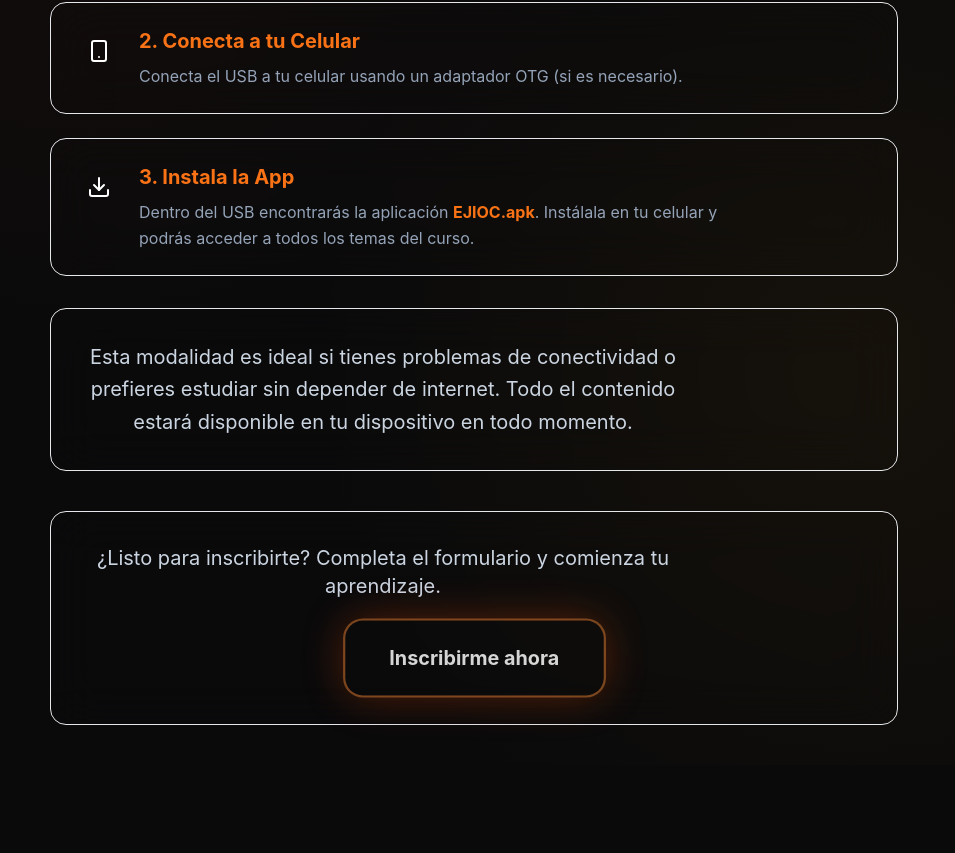
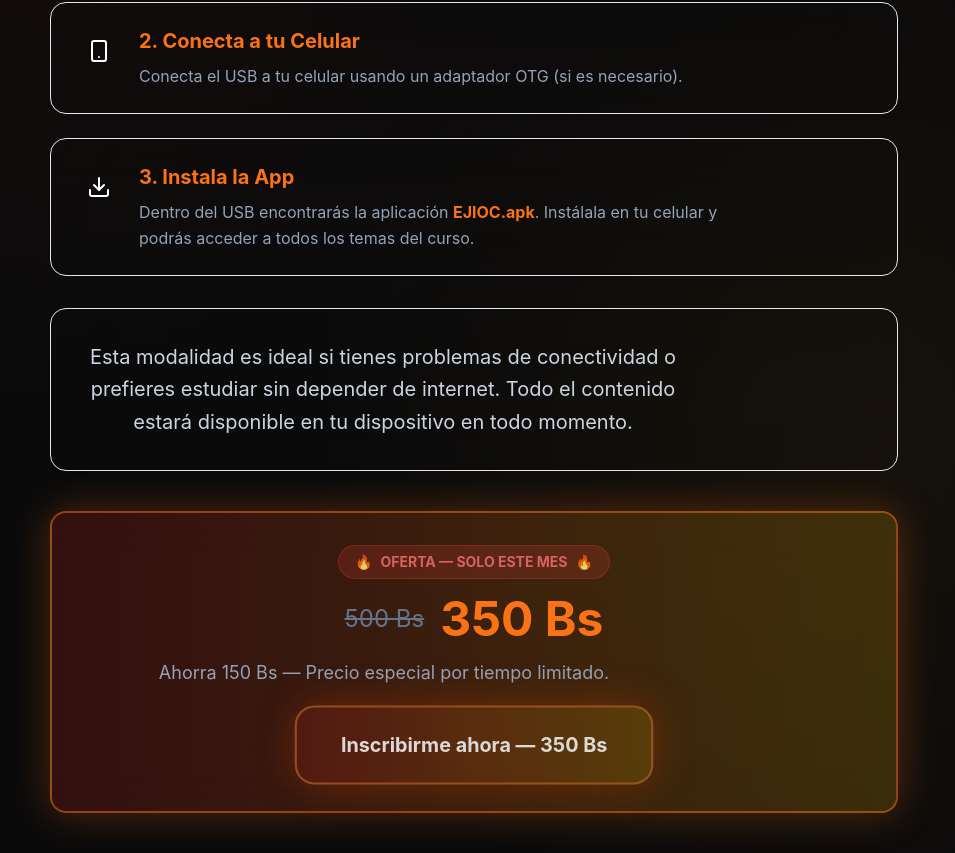
Before and after one commit to wilmer12354/Curso_JusticiaIndigena, a Next.js app: page /modalidades/a-distancia in a window 1280 px wide. Shown: the part 562-1415 px from the top of the page, without its empty margins (166-1121 px from the left). Before the commit the page ends 1327 px from the top, so only its background shows below. Built offline with nearby package versions, Linux system fonts and the light colour scheme.

Commit message:
promocion

```diff
--- a/src/app/modalidades/a-distancia/page.tsx
+++ b/src/app/modalidades/a-distancia/page.tsx
@@ -97,10 +97,19 @@ export default function ADistanciaPage() {
           </p>
         </div>
 
-        {/* Inscripción */}
-        <div className="bg-white/4 backdrop-blur-xl border border-white/8 rounded-2xl p-8 text-center mt-10">
-          <p className="text-slate-300 text-xl mb-6">
-            ¿Listo para inscribirte? Completa el formulario y comienza tu aprendizaje.
+        {/* Precio Oferta */}
+        <div className="bg-gradient-to-r from-red-600/20 via-orange-500/20 to-yellow-500/20 backdrop-blur-xl border-2 border-orange-500/50 rounded-2xl p-8 text-center mt-10 shadow-[0_0_40px_rgba(249,115,22,0.3)]">
+          <div className="inline-flex items-center gap-2 px-4 py-1.5 rounded-full bg-red-500/20 border border-red-500/30 text-red-400 text-sm font-bold mb-4 animate-pulse">
+            <span>🔥</span>
+            <span>OFERTA — SOLO ESTE MES</span>
+            <span>🔥</span>
+          </div>
+          <div className="flex items-center justify-center gap-4 mb-4">
+            <span className="text-slate-500 text-2xl line-through">500 Bs</span>
+            <span className="text-orange-500 text-5xl font-bold">350 Bs</span>
+          </div>
+          <p className="text-slate-400 text-lg mb-6">
+            Ahorra 150 Bs — Precio especial por tiempo limitado.
           </p>
           <a
             href="https://docs.google.com/forms/d/e/1FAIpQLSf893LfRzC8LwErurS32uOMMzqdogcolbHEJO9uouachX3vrA/viewform?usp=header"
@@ -108,7 +117,7 @@ export default function ADistanciaPage() {
             rel="noopener noreferrer"
             className="inline-flex items-center gap-3 px-10 py-5 rounded-2xl bg-gradient-to-r from-primary to-orange-600 text-white font-bold text-lg transition-all duration-300 scale-110 shadow-[0_0_40px_rgba(194,65,12,0.5)] animate-pulse ring-2 ring-orange-400/50"
           >
-            Inscribirme ahora
+            Inscribirme ahora — 350 Bs
           </a>
         </div>
       </div>
--- a/src/app/page.tsx
+++ b/src/app/page.tsx
@@ -289,6 +289,16 @@ export default function LandingPage() {
             <h2 className="text-3xl md:text-4xl font-bold text-white mt-10 mb-8">
               Modalidades
             </h2>
+
+            {/* OFERTA */}
+            <a
+              href="/modalidades/a-distancia"
+              className="inline-flex items-center gap-3 px-8 py-4 rounded-2xl bg-gradient-to-r from-red-600 via-orange-500 to-yellow-500 text-white font-bold text-lg md:text-xl transition-all duration-300 hover:scale-105 hover:shadow-xl hover:shadow-orange-500/40 active:scale-95 shadow-[0_0_30px_rgba(249,115,22,0.5)] animate-pulse ring-2 ring-orange-400/50 mb-8 max-w-4xl mx-auto"
+            >
+              <span className="text-2xl">🔥</span>
+              <span>OFERTA HASTA FIN DE MES — 350 Bs</span>
+              <span className="text-2xl">🔥</span>
+            </a>
 
             <div className="grid grid-cols-1 sm:grid-cols-2 lg:grid-cols-3 gap-4 max-w-4xl mx-auto">
               {[
```
